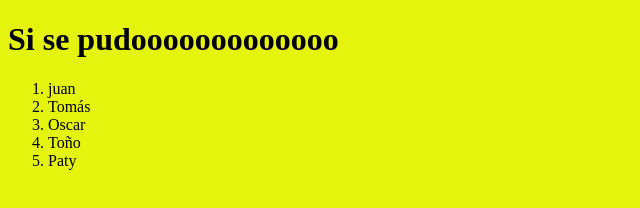
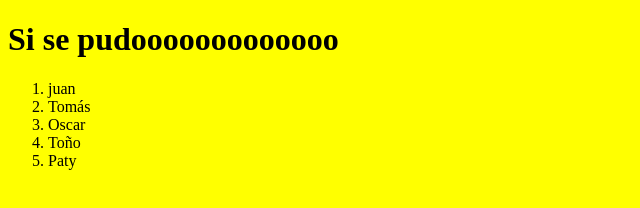
Before and after one commit to examenDeSegundo/ejemplo, a plain HTML site: page index.html in a window 1280 px wide. Shown: the whole page, without its empty margins (0-640 px from the left). Drawn offline with Linux system fonts and the light colour scheme.

Commit message:
cambie color amarillo

```diff
--- a/style.css
+++ b/style.css
@@ -1,3 +1,3 @@
 body{
-    background-color: rgb(229, 244, 13);
+    background-color: yellow;
 }
```
